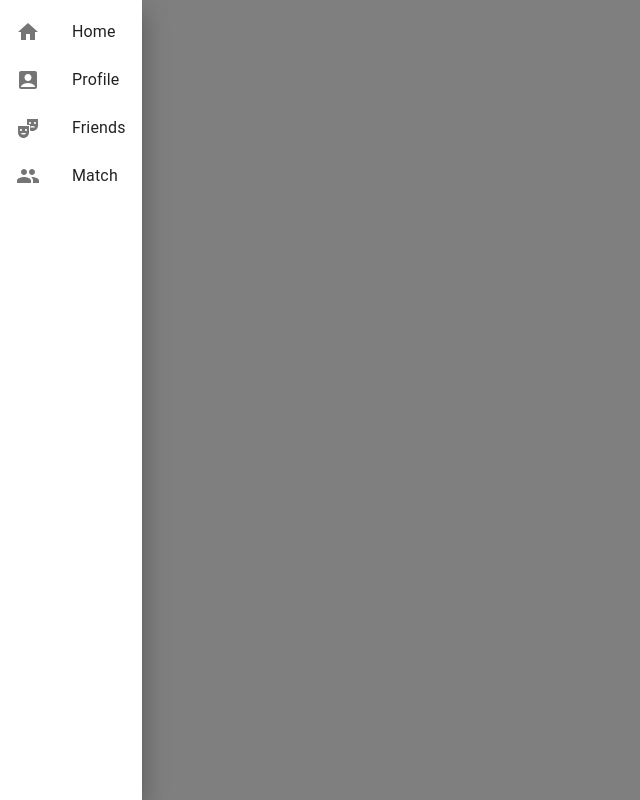
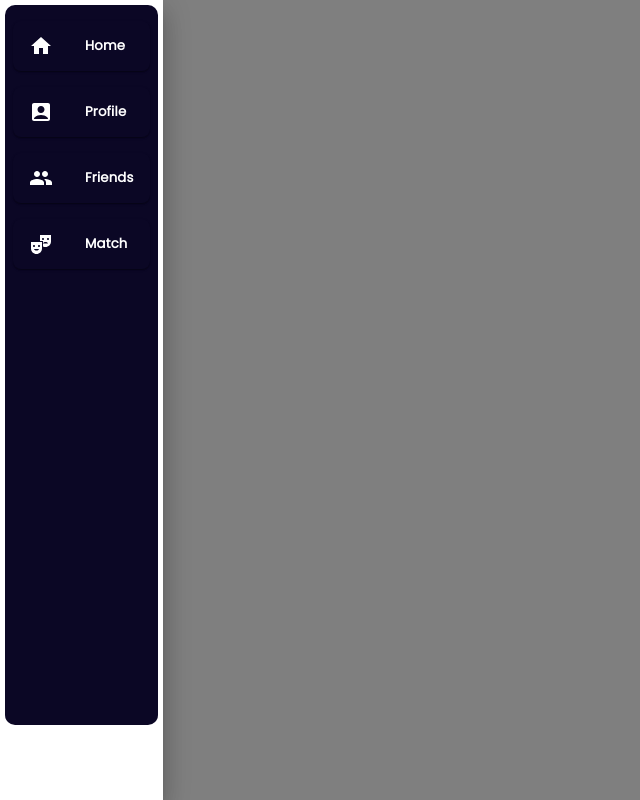
Before and after one commit to feizza615/pluvio, a React (Create React App) app in the folder pluvio-app/: page / in a window 1280 px wide. Shown: the whole page, without its empty margins (0-640 px from the left). Built offline with nearby package versions, Linux system fonts and the light colour scheme.

Commit message:
fixed side navigation bar

```diff
--- a/pluvio-app/package.json
+++ b/pluvio-app/package.json
@@ -5,6 +5,7 @@
   "dependencies": {
     "@emotion/react": "^11.10.4",
     "@emotion/styled": "^11.10.4",
+    "@fontsource/poppins": "^4.5.9",
     "@mui/icons-material": "^5.10.3",
     "@mui/material": "^5.10.4",
     "@testing-library/jest-dom": "^5.16.5",
--- a/pluvio-app/src/components/NavigationBarComponent/NavigationBar.js
+++ b/pluvio-app/src/components/NavigationBarComponent/NavigationBar.js
@@ -9,34 +9,56 @@ import HomeIcon from '@mui/icons-material/Home';
 import AccountBoxIcon from '@mui/icons-material/AccountBox';
 import TheaterComedyIcon from '@mui/icons-material/TheaterComedy';
 import GroupIcon from '@mui/icons-material/Group';
+import { Box, ThemeProvider, createTheme } from '@mui/system';
 
 export default class NavigationBar extends Component {
 
   render() {
 
     const iconArray = [
-      <HomeIcon/>, <AccountBoxIcon/>, <TheaterComedyIcon/>,<GroupIcon/>
+      <HomeIcon/>, <AccountBoxIcon/>, <GroupIcon/>,<TheaterComedyIcon/>
       ];
+
+
+
     return (
       <div>
-        <h1>Hello</h1>
-        <Drawer
-            anchor={"left"}
-            open={true}
-            onClose={null}
-          >
-        <List>
-        {['Home', 'Profile', 'Friends', 'Match'].map((text, index) => (
-            <ListItem key={text} disablePadding>
-              <ListItemButton>
-                <ListItemIcon>{iconArray[index]}</ListItemIcon>
-                <ListItemText primary={text} />
-              </ListItemButton>
-            </ListItem>
-          ))}
-        </List>
+        <Drawer anchor={"left"} open={true} onClose={null}>
+          <div style={{backgroundColor:"#0B0725", height:"90%",margin:5,borderRadius: 10,}}>
+          <List>
+            {["Home", "Profile", "Friends", "Match"].map((text, index) => (
+              <ListItem key={text} disablePadding>
+                <ListItemButton
+                  sx={[
+                    {
+                      "&:hover": {
+                        backgroundColor: "#180F53",
+                      },
+                    },
+                    {
+                      bgcolor: "#0B0725",
+                      boxShadow: 1,
+                      borderRadius: 2,
+                      margin: 1,
+                      minWidth: 70,
+                      maxHeight: 50,
+                    },
+                  ]}
+                >
+                  <ListItemIcon sx={{ color: "white" }}>
+                    {iconArray[index]}
+                  </ListItemIcon>
+                  <ListItemText
+                    sx={{ color: "white" }}
+                    primary={<h5>{text}</h5>}
+                  />
+                </ListItemButton>
+              </ListItem>
+            ))}
+          </List>
+          </div>
         </Drawer>
       </div>
-    )
+    );
   }
 }
--- a/pluvio-app/src/index.css
+++ b/pluvio-app/src/index.css
@@ -1,13 +1,14 @@
 body {
   margin: 0;
-  font-family: -apple-system, BlinkMacSystemFont, 'Segoe UI', 'Roboto', 'Oxygen',
-    'Ubuntu', 'Cantarell', 'Fira Sans', 'Droid Sans', 'Helvetica Neue',
-    sans-serif;
+  font-family: "Poppins";
   -webkit-font-smoothing: antialiased;
   -moz-osx-font-smoothing: grayscale;
 }
 
 code {
-  font-family: source-code-pro, Menlo, Monaco, Consolas, 'Courier New',
-    monospace;
+  font-family: "Poppins";
 }
+
+h5{
+  font-family: "Poppins";
+}
--- a/pluvio-app/src/index.js
+++ b/pluvio-app/src/index.js
@@ -4,7 +4,7 @@ import './index.css';
 import App from './App';
 import reportWebVitals from './reportWebVitals';
 import NavigationBar from './components/NavigationBarComponent/NavigationBar';
-
+import "@fontsource/poppins";
 const root = ReactDOM.createRoot(document.getElementById('root'));
 root.render(
   <React.StrictMode>
```
Also changed, not shown: 1 other file (tests, documents, lock files or other folders).
